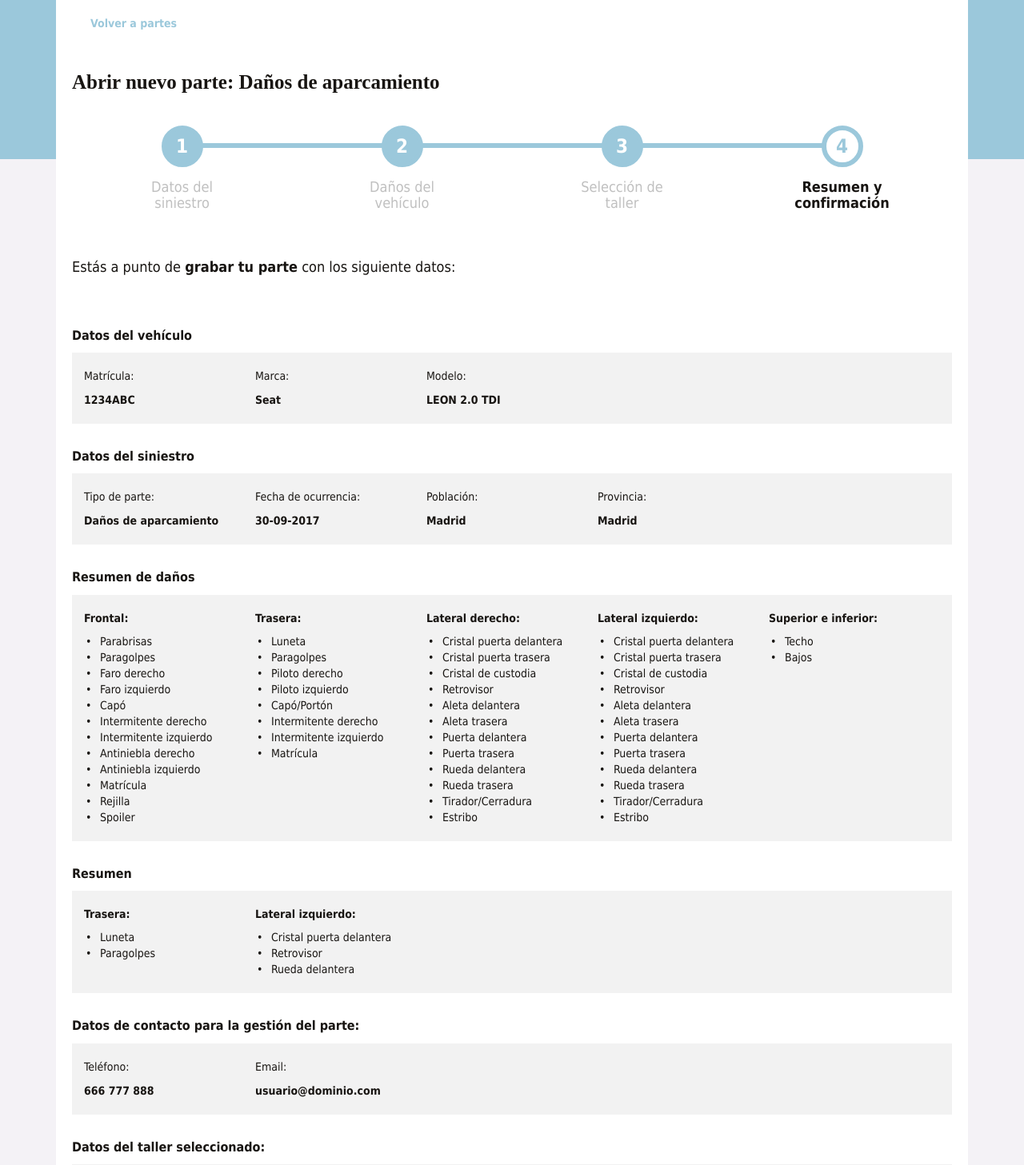
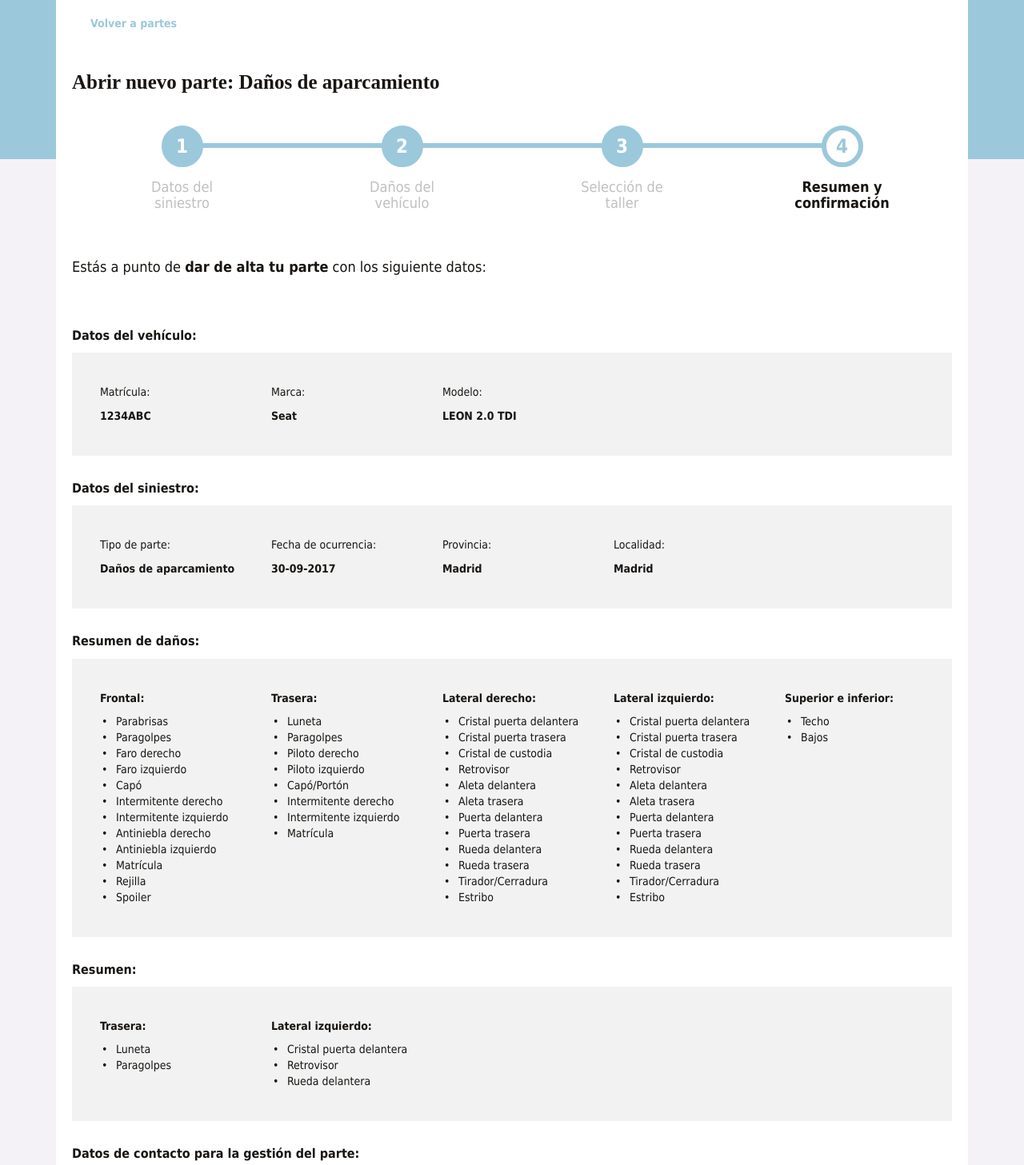
Before and after one commit to elenafpmc/direct-maquetas, a PHP site: page /html/area-clientes_nuevo-parte_form-parking-4.html in a window 1280 px wide. Shown: the part 211-1668 px from the top of the page at 80% size. Run offline with PHP 8.4, Linux system fonts and the light colour scheme; some libraries are stand-ins or nearby versions.

Commit message:
WIP area clientes bloque 4 - modal. fix

```diff
--- a/html/area-clientes_nuevo-parte_form-parking-4.html
+++ b/html/area-clientes_nuevo-parte_form-parking-4.html
@@ -266,14 +266,14 @@
 
             <div class="row margin-b-60 margin-xs-b-50">
               <div class="col-sm-12">
-                <p class="h4 font-normal">Estás a punto de <strong>grabar tu parte</strong> con los siguiente datos:</p>
+                <p class="h4 font-normal">Estás a punto de <strong>dar de alta tu parte</strong> con los siguiente datos:</p>
               </div>
             </div>
 
 
             <div class="row margin-b-30">
               <div class="col-sm-12">
-                <p class="title-inner-section">Datos del vehículo</p>
+                <p class="title-inner-section">Datos del vehículo:</p>
                 <div class="block-inner-section">
                   <div class="inner-section-col">
                     <p>Matrícula:</p>
@@ -299,7 +299,7 @@
 
             <div class="row margin-b-30">
               <div class="col-sm-12">
-                <p class="title-inner-section">Datos del siniestro</p>
+                <p class="title-inner-section">Datos del siniestro:</p>
                 <div class="block-inner-section">
                   <div class="inner-section-col">
                     <p>Tipo de parte:</p>
@@ -314,13 +314,13 @@
                     </ul>
                   </div>
                   <div class="inner-section-col">
-                    <p>Población:</p>
+                    <p>Provincia:</p>
                     <ul class="list-unstyled">
                       <li>Madrid</li>
                     </ul>
                   </div>
                   <div class="inner-section-col">
-                    <p>Provincia:</p>
+                    <p>Localidad:</p>
                     <ul class="list-unstyled">
                       <li>Madrid</li>
                     </ul>
@@ -331,7 +331,7 @@
 
             <div class="row margin-b-30 hide-xs">
               <div class="col-sm-12">
-                <p class="title-inner-section">Resumen de daños</p>
+                <p class="title-inner-section">Resumen de daños:</p>
                 <div class="block-inner-section damages">
                   <div class="inner-section-col">
                     <p>Frontal:</p>
@@ -410,7 +410,7 @@
 
             <div class="row margin-b-30 show-xs">
               <div class="col-sm-12">
-                <p class="title-inner-section">Resumen</p>
+                <p class="title-inner-section">Resumen:</p>
                 <div class="block-inner-section damages">
                   <div class="inner-section-col">
                     <p>Trasera:</p>
--- a/html/area-clientes_nuevo-parte_modal.html
+++ b/html/area-clientes_nuevo-parte_modal.html
@@ -402,7 +402,7 @@
             <div class="col-md-12">
               <h3 class="h2">¡Upps!</h4>
               <p class="no-padding-b">Estas a punto de cancelar la apertura de un parte.</p>
-              <p><strong>¿Estás seguro de que quieres cancelar?</strong></p>
+              <p><strong>¿Estás seguro?</strong></p>
             </div>
           </div>
           <div class="row">
--- a/src/area-clientes_nuevo-parte_modal.html
+++ b/src/area-clientes_nuevo-parte_modal.html
@@ -200,7 +200,7 @@
             <div class="col-md-12">
               <h3 class="h2">¡Upps!</h4>
               <p class="no-padding-b">Estas a punto de cancelar la apertura de un parte.</p>
-              <p><strong>¿Estás seguro de que quieres cancelar?</strong></p>
+              <p><strong>¿Estás seguro?</strong></p>
             </div>
           </div>
           <div class="row">
--- a/src/less/pages/client-area2.less
+++ b/src/less/pages/client-area2.less
@@ -11,11 +11,13 @@
 		.inner-section-col {
 			position: relative;
 			width: 20%;
+			padding: 20px;
 			float: left;
 			@media (max-width: 767px ) {
 				width: 100%;
 				float: none;
 				margin-bottom: 20px;
+				padding: 0;
 				&:last-child {
 					margin-bottom: 0;
 				}
```
Also changed, not shown: src/area-clientes_nuevo-parte_form-parking-4.html (+7 -7 lines), html/css/critical.min.css.
